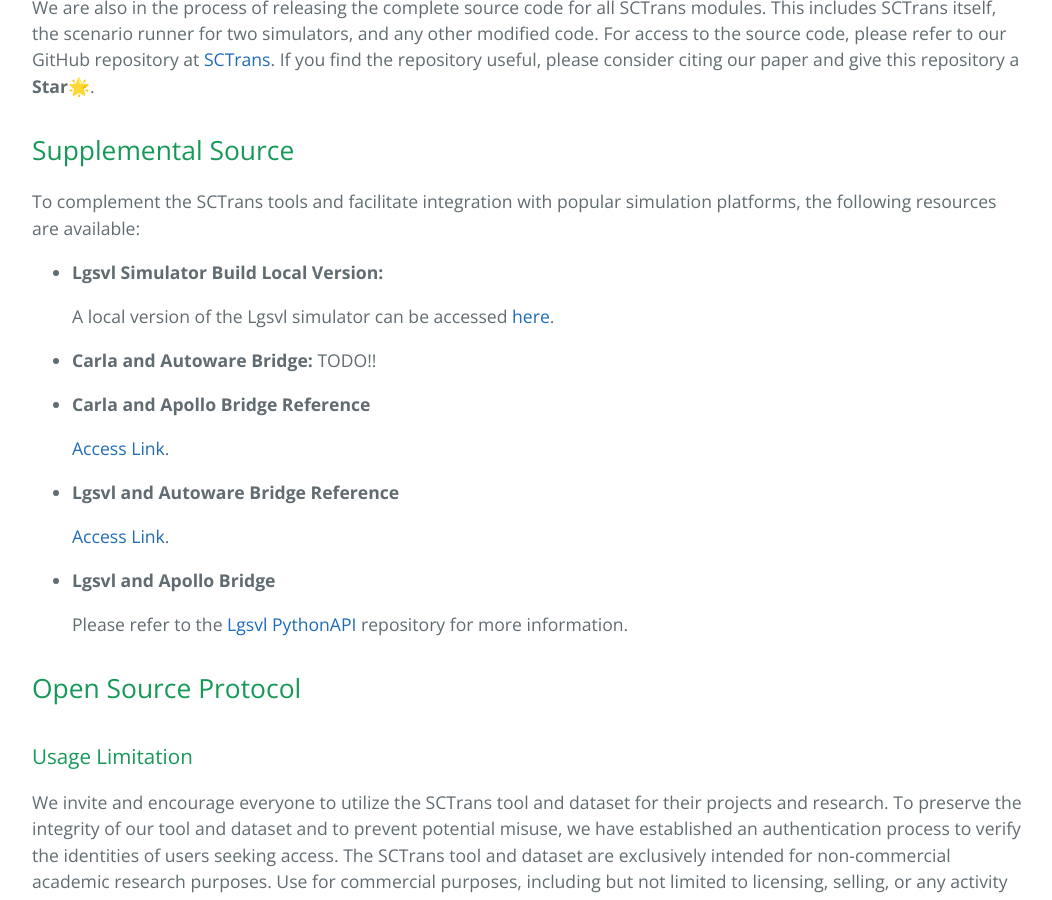
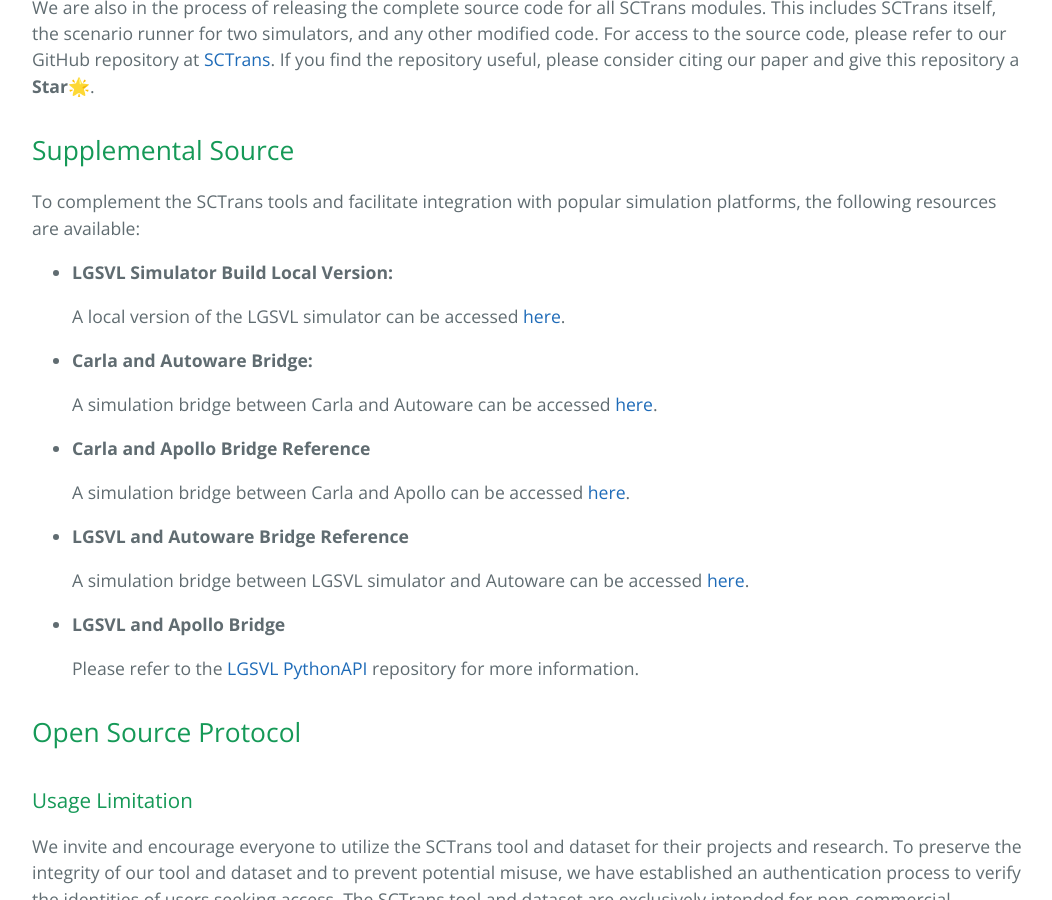
Before and after one commit to seclab-fudan/SCTrans, a Jekyll site: the page built from index.markdown, in a window 1280 px wide and 900 px high, scrolled down 2783 px. Shown: the whole window, without its empty margins (112-1164 px from the left). Built offline with Jekyll 4.4.1, drawn with Linux system fonts in a browser that asks for light colours.

Commit message:
add supplemental source links

```diff
--- a/index.markdown
+++ b/index.markdown
@@ -62,24 +62,25 @@
 
 To complement the SCTrans tools and facilitate integration with popular simulation platforms, the following resources are available:
 
-- **Lgsvl Simulator Build Local Version:**
+- **LGSVL Simulator Build Local Version:**
 
-  A local version of the Lgsvl simulator can be accessed [here](https://github.com/emocat/simulator/tree/release-2021.2).
+  A local version of the LGSVL simulator can be accessed [here](https://github.com/emocat/simulator/tree/release-2021.2).
 
 - **Carla and Autoware Bridge:**
-  TODO!!
+
+  A simulation bridge between Carla and Autoware can be accessed [here](https://github.com/tumftm/carla-autoware-bridge).
 
 - **Carla and Apollo Bridge Reference**
 
-  [Access Link](https://github.com/guardstrikelab/carla_apollo_bridge).
+  A simulation bridge between Carla and Apollo can be accessed [here](https://github.com/guardstrikelab/carla_apollo_bridge).
 
-- **Lgsvl and Autoware Bridge Reference**
+- **LGSVL and Autoware Bridge Reference**
 
-  [Access Link](https://github.com/lgsvl/Autoware).
+  A simulation bridge between LGSVL simulator and Autoware can be accessed [here](https://github.com/blabla-my/autoware-LGSVL-bridge).
 
-- **Lgsvl and Apollo Bridge**
+- **LGSVL and Apollo Bridge**
 
-  Please refer to the [Lgsvl PythonAPI](https://github.com/lgsvl/PythonAPI) repository for more information.
+  Please refer to the [LGSVL PythonAPI](https://github.com/lgsvl/PythonAPI) repository for more information.
 
 ## Open Source Protocol
 
```
